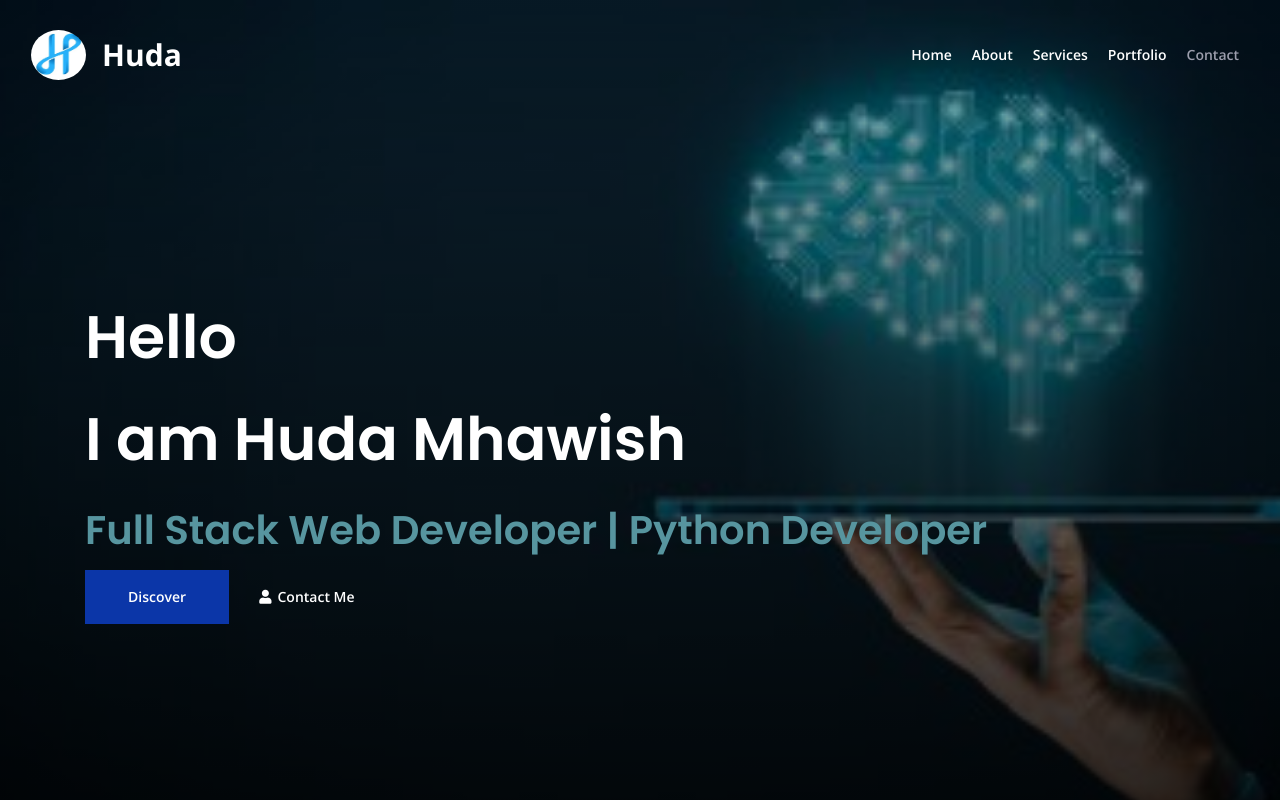
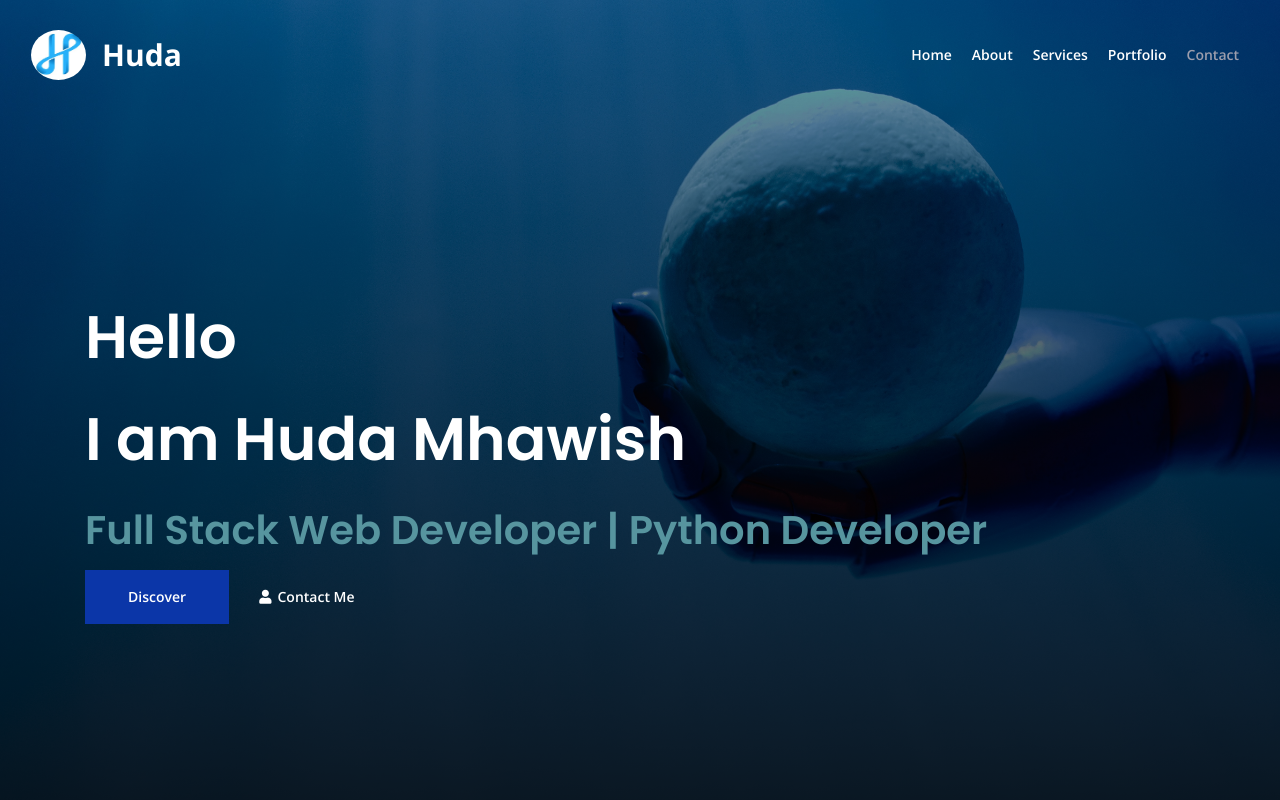
Before and after one commit to hudaMhawish-CS/my-portfolio, a plain HTML site: page index.html in a window 1280 px wide. Shown: the top 800 px of the page. Drawn offline with nearby package versions, Linux system fonts and the light colour scheme.

Commit message:
edit background

```diff
--- a/css/styles.css
+++ b/css/styles.css
@@ -361,7 +361,7 @@ a:hover {
 .header {
 	padding-top: 7rem;
 	padding-bottom: 5.5rem;
-	background: linear-gradient(rgba(0, 0, 0, 0.3), rgba(0, 0, 0, 0.9)), url('../images/background.jpg') center center;
+	background: linear-gradient(rgba(0, 0, 0, 0.3), rgba(0, 0, 0, 0.9)), url('../images/back2.jpg') center center;
 	background-size: cover;
 	text-align: center;
 }
```
Also changed, not shown: images/back2.jpg (added), images/background.jpg (deleted).
